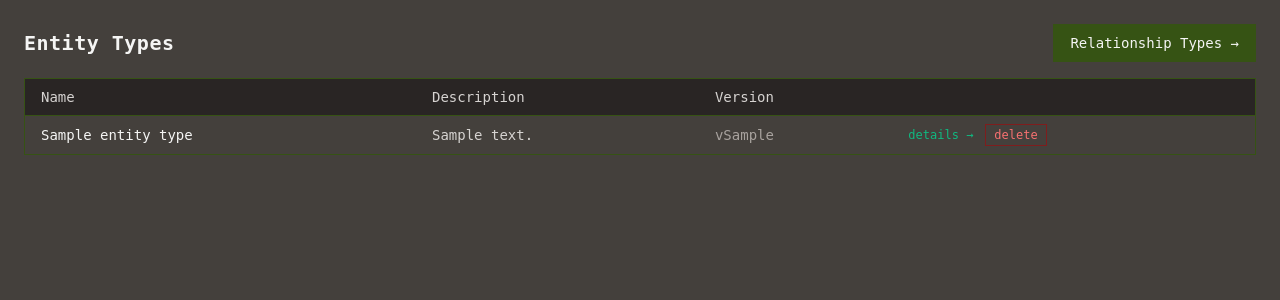
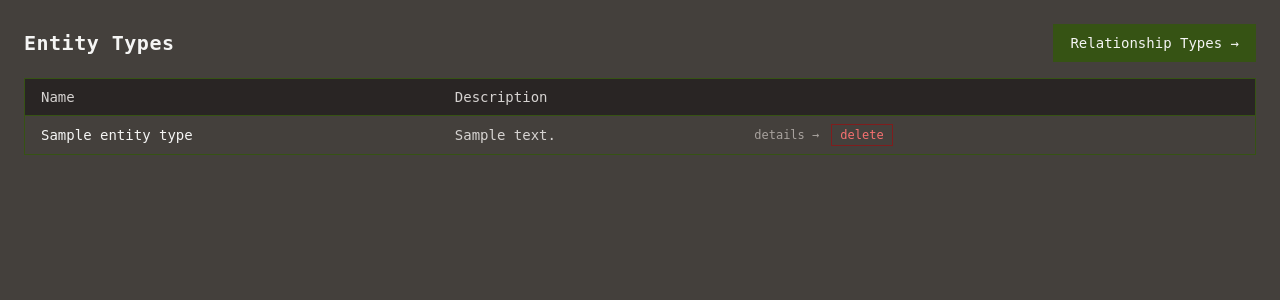
Before and after one commit to jwjacobson/bellona, a FastAPI app: template templates/ontology/index.html in a window 1280 px wide. Shown: the part 61-361 px from the top of the page. Run offline with FastAPI, Linux system fonts and the light colour scheme; the template is opened without the code that fills it: most values are stand-ins (such as "Sample title", 1, 10 or a date in 2020); parts of the project's set-up code (start-up, migrations or seed data) failed here and were passed over; some libraries are stand-ins or nearby versions.

Commit message:
Tweak ontology and connectors styling

```diff
--- a/templates/ontology/index.html
+++ b/templates/ontology/index.html
@@ -19,8 +19,7 @@
         <tr class="bg-stone-800 text-stone-300">
           <th class="px-4 py-2 text-left font-medium">Name</th>
           <th class="px-4 py-2 text-left font-medium">Description</th>
-          <th class="px-4 py-2 text-left font-medium">Version</th>
-          <th class="px-4 py-2 text-left font-medium"></th>
+          <th class="px-4 py-2 text-left font-medium min-w-[230px]"></th>
         </tr>
       </thead>
       <tbody>
@@ -30,10 +29,9 @@
             class="border-t border-olive-900 hover:bg-stone-600">
           <td class="px-4 py-2 font-medium text-stone-100">{{ et.name }}</td>
           <td class="px-4 py-2 text-stone-300">{{ et.description or "—" }}</td>
-          <td class="px-4 py-2 text-stone-400">v{{ et.schema_version }}</td>
           <td class="px-4 py-2">
             <div class="flex items-center gap-3 flex-wrap">
-              <a href="/ui/ontology/entity-types/{{ et.id }}" class="text-emerald-500 hover:text-emerald-400 text-xs">details →</a>
+              <a href="/ui/ontology/entity-types/{{ et.id }}" class="text-stone-400 hover:text-stone-300 text-xs">details →</a>
 
               <!-- Delete button -->
               <button x-show="!showConfirm && !hasDeps"
```
Also changed, not shown: templates/connectors/index.html (+20 -3 lines).
